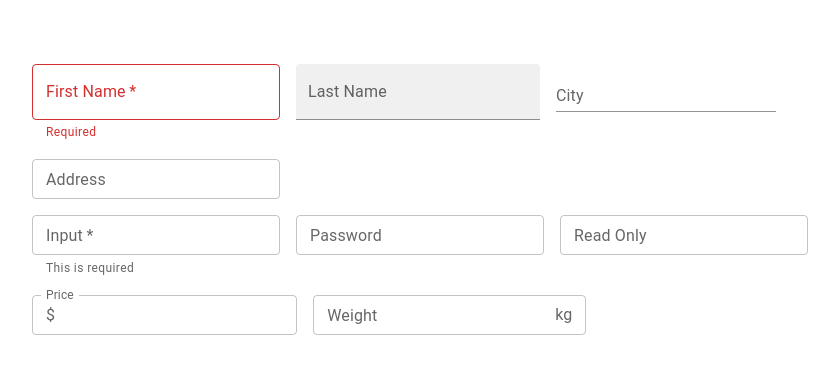
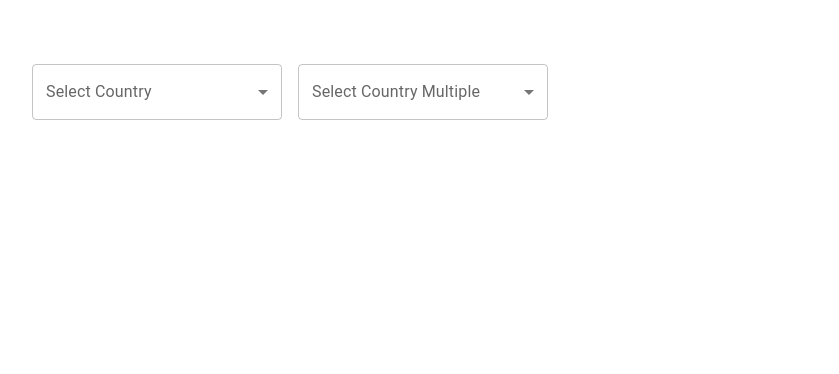
Before and after one commit to nuwan199044/react-material, a React (Create React App) app: page / in a window 1280 px wide. Shown: the top 374 px of the page, without its empty margins (32-871 px from the left). Built offline with nearby package versions, Linux system fonts and the light colour scheme.

Commit message:
Usage of Select Field

```diff
--- a/src/App.tsx
+++ b/src/App.tsx
@@ -1,5 +1,6 @@
 import './App.css';
-import { MuiTextField } from './components/MuiTextField';
+import { MuiSelect } from './components/MuiSelect';
+// import { MuiTextField } from './components/MuiTextField';
 // import { MuiButtonGroup } from './components/MuiButtonGroup';
 // import { MuiToggleButton } from './components/MuiToggleButton';
 // import { MuiButton } from './components/MuiButton';
@@ -12,7 +13,8 @@
       {/* <MuiButton /> */}
       {/* <MuiButtonGroup /> */}
       {/* <MuiToggleButton /> */}
-      <MuiTextField />
+      {/* <MuiTextField /> */}
+      <MuiSelect />
     </div>
   );
 }
--- /dev/null
+++ b/src/components/MuiSelect.tsx
@@ -0,0 +1,49 @@
+import { useState } from "react";
+import { Stack, Box, TextField, MenuItem } from "@mui/material";
+
+export const MuiSelect = () => {
+  const [country, setCountry] = useState("");
+  const [countries, setCountries] = useState<string[]>([]);
+  console.log({ country });
+  console.log({ countries });
+  const handleChange = (event: React.ChangeEvent<HTMLInputElement>) => {
+    setCountry(event.target.value);
+  };
+  const handleMultiSelectChange = (
+    event: React.ChangeEvent<HTMLInputElement>
+  ) => {
+    let value = event.target.value;
+    setCountries(typeof value === "string" ? value.split(",") : value);
+  };
+  return (
+    <Stack spacing={2} direction="row">
+      <Box width="250px">
+        <TextField
+          label="Select Country"
+          select
+          value={country}
+          onChange={handleChange}
+          fullWidth
+        >
+          <MenuItem value="IN">India</MenuItem>
+          <MenuItem value="US">USA</MenuItem>
+          <MenuItem value="AU">Australia</MenuItem>
+        </TextField>
+      </Box>
+      <Box width="250px">
+        <TextField
+          label="Select Country Multiple"
+          select
+          value={countries}
+          onChange={handleMultiSelectChange}
+          fullWidth
+          SelectProps={{ multiple: true }}
+        >
+          <MenuItem value="IN">India</MenuItem>
+          <MenuItem value="US">USA</MenuItem>
+          <MenuItem value="AU">Australia</MenuItem>
+        </TextField>
+      </Box>
+    </Stack>
+  );
+};
```
